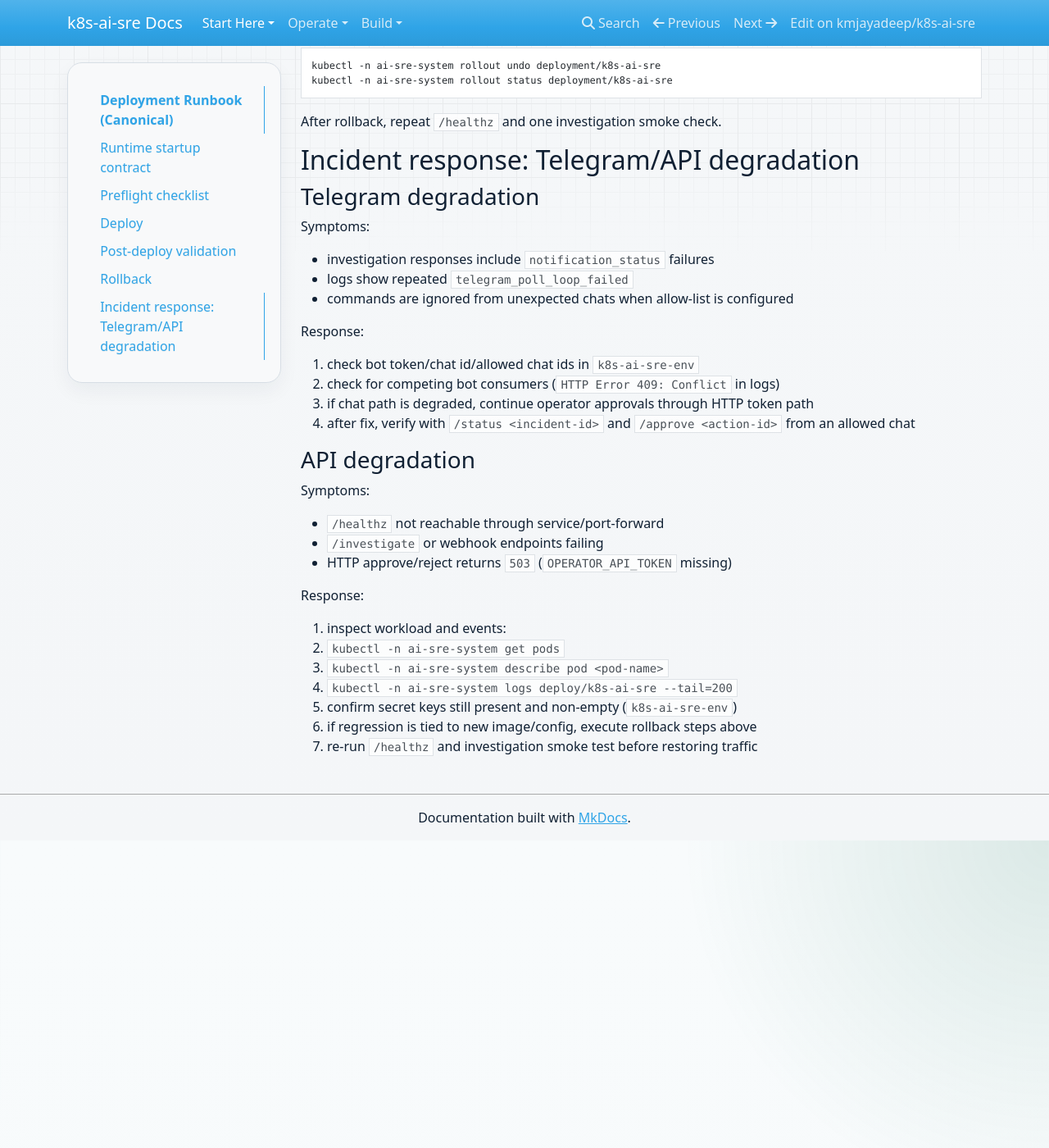
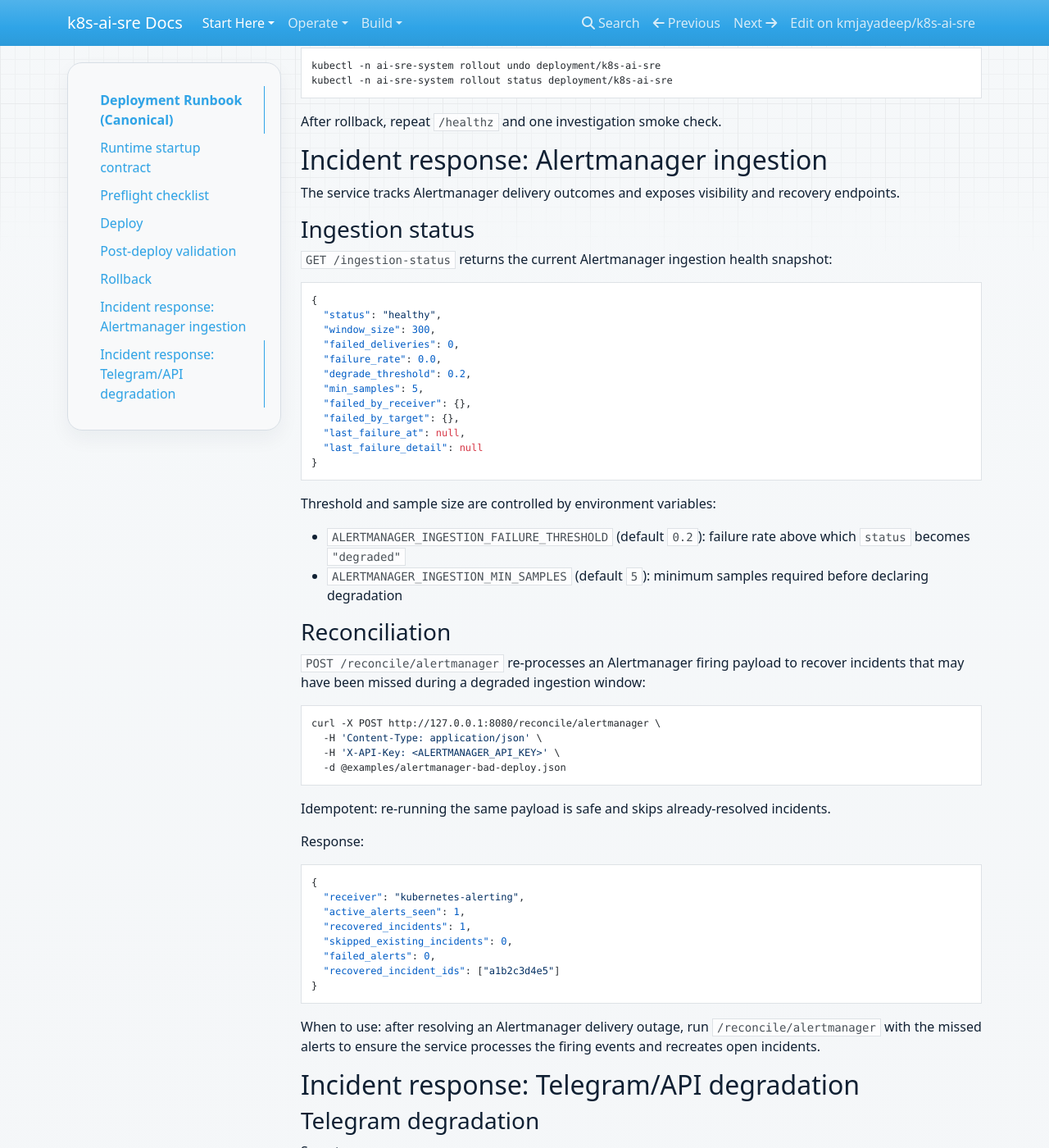
Before and after one commit to kmjayadeep/k8s-ai-sre, an MkDocs documentation site: the page built from docs/deployment.md, in a window 1280 px wide and 1400 px high, scrolled down 3218 px. Shown: the whole window at 82% size. Built offline with MkDocs 1.6.1, drawn with Linux system fonts in a browser that asks for light colours; nearby versions of some CDN libraries.

Commit message:
docs: document KSA-62 Alertmanager ingestion status and reconciliation endpoints (#105)
KSA-62 adds /ingestion-status (GET) and /reconcile/alertmanager (POST)
endpoints for Alertmanager ingestion reliability. Document both in
docs/deployment.md under a new Alertmanager ingestion section covering
symptoms, status response fields, and reconciliation workflow.

Co-authored-by: Agent0 <kmjayadeep+cosmos@gmail.com>

````diff
--- a/docs/deployment.md
+++ b/docs/deployment.md
@@ -139,6 +139,62 @@ kubectl -n ai-sre-system rollout status deployment/k8s-ai-sre
 
 After rollback, repeat `/healthz` and one investigation smoke check.
 
+## Incident response: Alertmanager ingestion
+
+The service tracks Alertmanager delivery outcomes and exposes visibility and recovery endpoints.
+
+### Ingestion status
+
+`GET /ingestion-status` returns the current Alertmanager ingestion health snapshot:
+
+```json
+{
+  "status": "healthy",
+  "window_size": 300,
+  "failed_deliveries": 0,
+  "failure_rate": 0.0,
+  "degrade_threshold": 0.2,
+  "min_samples": 5,
+  "failed_by_receiver": {},
+  "failed_by_target": {},
+  "last_failure_at": null,
+  "last_failure_detail": null
+}
+```
+
+Threshold and sample size are controlled by environment variables:
+
+- `ALERTMANAGER_INGESTION_FAILURE_THRESHOLD` (default `0.2`): failure rate above which `status` becomes `"degraded"`
+- `ALERTMANAGER_INGESTION_MIN_SAMPLES` (default `5`): minimum samples required before declaring degradation
+
+### Reconciliation
+
+`POST /reconcile/alertmanager` re-processes an Alertmanager firing payload to recover incidents that may have been missed during a degraded ingestion window:
+
+```bash
+curl -X POST http://127.0.0.1:8080/reconcile/alertmanager \
+  -H 'Content-Type: application/json' \
+  -H 'X-API-Key: <ALERTMANAGER_API_KEY>' \
+  -d @examples/alertmanager-bad-deploy.json
+```
+
+Idempotent: re-running the same payload is safe and skips already-resolved incidents.
+
+Response:
+
+```json
+{
+  "receiver": "kubernetes-alerting",
+  "active_alerts_seen": 1,
+  "recovered_incidents": 1,
+  "skipped_existing_incidents": 0,
+  "failed_alerts": 0,
+  "recovered_incident_ids": ["a1b2c3d4e5"]
+}
+```
+
+When to use: after resolving an Alertmanager delivery outage, run `/reconcile/alertmanager` with the missed alerts to ensure the service processes the firing events and recreates open incidents.
+
 ## Incident response: Telegram/API degradation
 
 ### Telegram degradation
````
